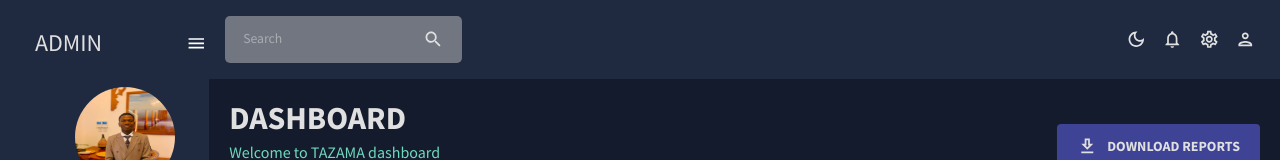
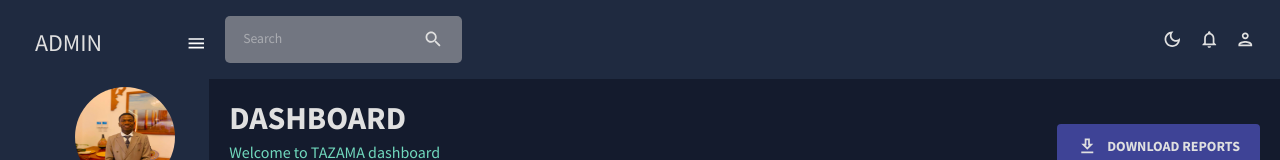
Before and after one commit to FeruzyNtillah/TAZAMA, a React (Create React App) app: page / in a window 1280 px wide. Shown: the top 160 px of the page. Built offline with nearby package versions, Linux system fonts and the light colour scheme.

Commit message:
removed settings icon

```diff
--- a/src/scenes/global/Topbar.jsx
+++ b/src/scenes/global/Topbar.jsx
@@ -47,9 +47,7 @@ const Topbar = () => {
         <IconButton>
           <NotificationsOutlinedIcon sx={{ color: colors.grey[100] }} />
         </IconButton>
-        <IconButton>
-          <SettingsOutlinedIcon sx={{ color: colors.grey[100] }} />
-        </IconButton>
+
         <IconButton>
           <PersonOutlinedIcon sx={{ color: colors.grey[100] }} />
         </IconButton>
```
